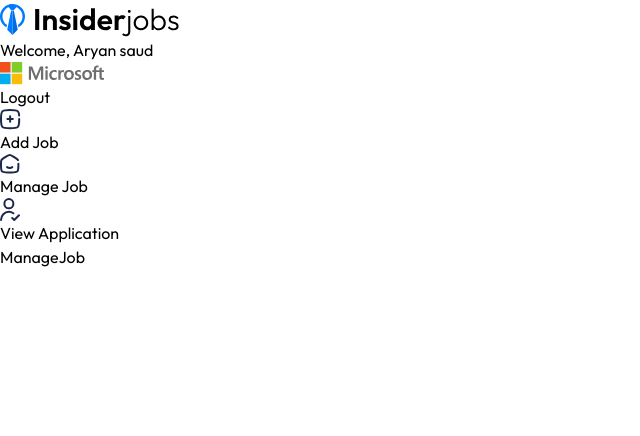
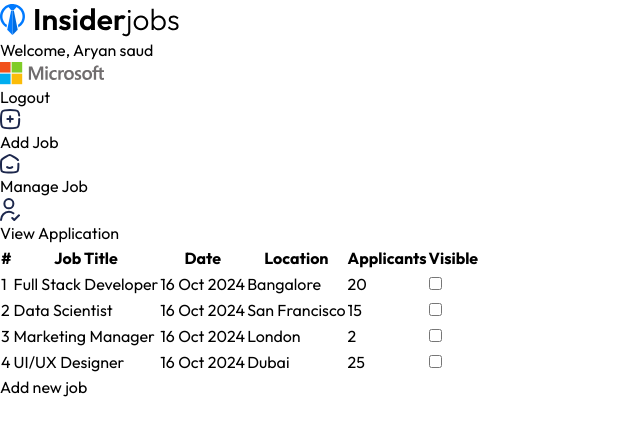
Before and after one commit to aryansaud-80/job-portal-app, a React (Vite) app in the folder client/: page /dashboard/manage-job in a window 1280 px wide. Shown: the top 436 px of the page, without its empty margins (0-640 px from the left). Built offline with nearby package versions, Linux system fonts and the light colour scheme.

Commit message:
Created dashboard - manage-job page

```diff
--- a/client/src/App.jsx
+++ b/client/src/App.jsx
@@ -1,4 +1,4 @@
-import { Route, Routes, useLocation } from 'react-router-dom';
+import { Navigate, Route, Routes, useLocation } from 'react-router-dom';
 import Home from './pages/Home';
 import ApplyJob from './pages/ApplyJob';
 import Applications from './pages/Applications';
@@ -20,6 +20,7 @@ const App = () => {
         <Route path='/apply-job/:id' element={<ApplyJob />} />
         <Route path='/applications' element={<Applications />} />
         <Route path='/dashboard' element={<Dashboard />}>
+          <Route index element={<Navigate to = "manage-job"/>} />
           <Route path='add-job' element={<AddJob />} />
           <Route path='manage-job' element={<ManageJob />} />
           <Route path='view-application' element={<ViewApplication />} />
--- a/client/src/components/ManageJob.jsx
+++ b/client/src/components/ManageJob.jsx
@@ -1,6 +1,74 @@
+import moment from 'moment';
+import { manageJobsData } from '../assets/assets';
+import { useNavigate } from 'react-router-dom';
+
 const ManageJob = () => {
+  const navigate = useNavigate();
+
   return (
-    <div>ManageJob</div>
-  )
-}
-export default ManageJob
+    <div className='flex items-center justify-center h-full max-sm:w-full'>
+      <div className='container flex flex-col h-full gap-5 px-10 max-md:px-2'>
+        <div className='mt-10 max-sm:mt-5'>
+          <table className='w-full border border-t border-l border-r '>
+            <thead className='bg-white'>
+              <tr className='text-left border-b border-l'>
+                <th className='px-3 py-2 border-l text-md max-md:hidden'>#</th>
+                <th className='px-3 py-2 text-md border-l w-[250px]'>
+                  Job Title
+                </th>
+                <th className='px-3 py-2 text-md border-l w-[150px] max-md:hidden'>
+                  Date
+                </th>
+                <th className='px-3 py-2 text-md border-l max-md:hidden w-[150px]'>
+                  Location
+                </th>
+                <th className='px-3 py-2 text-md border-l w-[150px]'>
+                  Applicants
+                </th>
+                <th className='px-3 py-2 border-l text-md'> Visible</th>
+              </tr>
+            </thead>
+
+            <tbody className='bg-white'>
+              {manageJobsData.map((job, index) => {
+                return (
+                  <tr
+                    key={index}
+                    className={`border-b border-l ${
+                      index % 2 === 0 ? 'bg-gray-100' : ''
+                    } `}
+                  >
+                    <td className='px-3 py-2 border-l max-md:hidden'>
+                      {index + 1}
+                    </td>
+                    <td className='px-3 py-2 border-l'>{job.title}</td>
+                    <td className='px-3 py-2 border-l max-md:hidden'>
+                      {moment(job.date).format('DD MMM YYYY')}
+                    </td>
+                    <td className={`px-3 py-2 border-l max-md:hidden`}>
+                      {job.location}
+                    </td>
+                    <td
+                      className={`px-3 py-2 border-l text-center sm:text-start`}
+                    >
+                      {job.applicants}
+                    </td>
+                    <td
+                      className={`px-3 py-2 border-l text-center max-md:text-start`}
+                    >
+                      <input type='checkbox' />
+                    </td>
+                  </tr>
+                );
+              })}
+            </tbody>
+          </table>
+        </div>
+        <button onClick={()=> navigate('/dashboard/add-job')} className='w-32 px-2 py-3 text-white bg-black rounded '>
+          Add new job
+        </button>
+      </div>
+    </div>
+  );
+};
+export default ManageJob;
--- a/client/src/pages/ApplyJob.jsx
+++ b/client/src/pages/ApplyJob.jsx
@@ -12,7 +12,6 @@ const ApplyJob = () => {
   const [jobData, setJobData] = useState(null);
 
   const { jobs } = useContext(AppContext);
-
 
   const [relatedJobs, setRelatedJobs] = useState([]);
 
--- a/client/src/pages/Dashboard.jsx
+++ b/client/src/pages/Dashboard.jsx
@@ -24,7 +24,7 @@ const Dashboard = () => {
         </div>
       </div>
 
-      <div className='flex w-full gap-3 mx-auto flex-start'>
+      <div className='flex w-full gap-3 mx-auto flex-start max-sm:gap-2'>
         <div className='h-screen border-r-2'>
           <ul className='flex flex-col gap-1'>
             <NavLink
```
